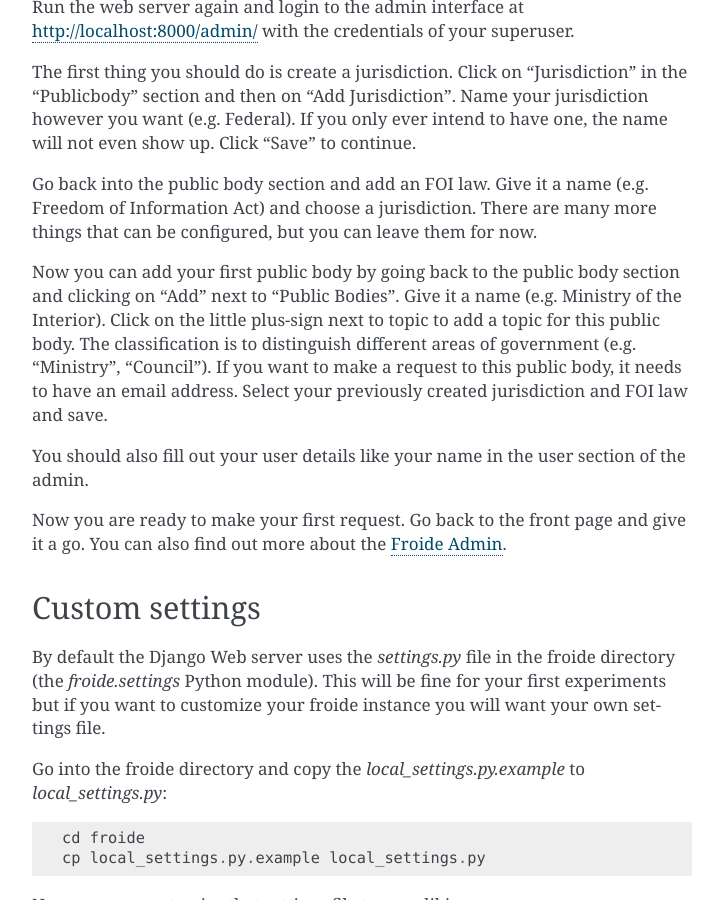
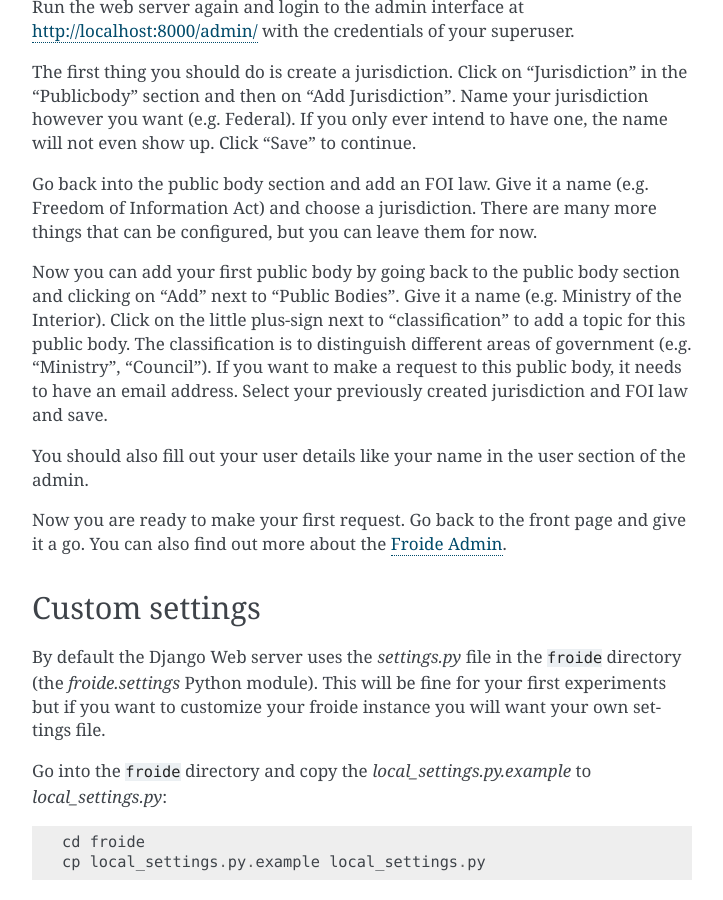
Before and after one commit to okfde/froide, a Sphinx documentation site: the page built from docs/gettingstarted.rst, in a window 1280 px wide and 900 px high, scrolled down 1336 px. Shown: the whole window, without its empty margins (388-1111 px from the left). Built offline with Sphinx 7.4.7, drawn with Linux system fonts in a browser that asks for light colours; some of the changed text lies outside the part shown.

Commit message:
Minor spelling updates

```diff
--- a/docs/about.rst
+++ b/docs/about.rst
@@ -2,7 +2,7 @@
 About
 =====
 
-Froide is a Freedom of Information portal software written in Python with Django 1.5.
+Froide is a Freedom of Information portal software written in Python with Django 1.11.
 
 
 Development Goals
--- a/docs/api.rst
+++ b/docs/api.rst
@@ -9,4 +9,4 @@
 
 There are additional search endpoints for Public Bodies and FOI Requests at `/api/v1/publicbody/search/` and `/api/v1/request/search/` respectively. Use `q` as the query parameter in a GET request.
 
-GET requests do not need to be authenticated. POST, PUT and DELETE requests have to either carry a valid session cookie and a CSRF token or provide username (you find your username on your profile) and password via Basic Authentication.
+GET requests do not need to be authenticated. POST, PUT and DELETE requests have to either carry a valid session cookie and a CSRF token or provide user name (you find your user name on your profile) and password via Basic Authentication.
--- a/docs/configuration.rst
+++ b/docs/configuration.rst
@@ -9,7 +9,7 @@
 Froide Configuration
 --------------------
 
-There is a dictionary called `FROIDE_CONFIG` inside settings.py that acts as a namespace for some other configurations. These settings are also available in the template via the name `froide` through the context processor `froide.helper.context_processors.froide`.
+There is a dictionary called `FROIDE_CONFIG` inside `settings.py` that acts as a namespace for some other configurations. These settings are also available in the template via the name `froide` through the context processor `froide.helper.context_processors.froide`.
 
 The following keys in that dictionary must be present:
 
--- a/docs/gettingstarted.rst
+++ b/docs/gettingstarted.rst
@@ -66,7 +66,7 @@
 Go back into the public body section and add an FOI law. Give it a name (e.g. Freedom of Information Act) and choose a jurisdiction. There are many more things that can be configured, but you can leave them for now.
 
 Now you can add your first public body by going back to the public body section and clicking on "Add" next to "Public Bodies". Give it a name (e.g. Ministry of the Interior).
-Click on the little plus-sign next to topic to add a topic for this public body. The classification is to distinguish different areas of government (e.g. "Ministry", "Council").
+Click on the little plus-sign next to "classification" to add a topic for this public body. The classification is to distinguish different areas of government (e.g. "Ministry", "Council").
 If you want to make a request to this public body, it needs to have an email address.
 Select your previously created jurisdiction and FOI law and save.
 
@@ -78,9 +78,9 @@
 Custom settings
 --------------------
 
-By default the Django Web server uses the `settings.py` file in the froide directory (the `froide.settings` Python module). This will be fine for your first experiments but if you want to customize your froide instance you will want your own settings file.
+By default the Django Web server uses the `settings.py` file in the ``froide`` directory (the `froide.settings` Python module). This will be fine for your first experiments but if you want to customize your froide instance you will want your own settings file.
 
-Go into the froide directory and copy the `local_settings.py.example` to `local_settings.py`::
+Go into the ``froide`` directory and copy the `local_settings.py.example` to `local_settings.py`::
 
     cd froide
     cp local_settings.py.example local_settings.py
@@ -127,6 +127,6 @@
 
 - Search Indexing: Updates to database objects are indexed in the background
 - Email Sending: When an action triggers an email, it's sent in the background
-- Denormalized Counts on database objects
+- Denormalized counts on database objects
 
 Celery also takes the role of `cron` and handles periodic tasks. These are setup in the `CELERYBEAT_SCHEDULE` setting.
--- a/docs/importpublicbodies.rst
+++ b/docs/importpublicbodies.rst
@@ -54,7 +54,7 @@
 Importing through Admin
 -----------------------
 
-The admin interface that lists public bodies has an import form at the very bottom of the page. Give a HTTP or HTTPS url of your CSV file and press the import button. The file will be downloaded and imported. Any errors will be shown to you.
+The admin interface that lists public bodies has an import form at the very bottom of the page. Give a HTTP or HTTPS URL of your CSV file and press the import button. The file will be downloaded and imported. Any errors will be shown to you.
 
 
 Importing via command line
--- a/docs/index.rst
+++ b/docs/index.rst
@@ -9,7 +9,7 @@
 Froide is a Freedom of Information portal written in Python using the Django Web framework. It manages contactable entities, requests and much more. Users can send emails to these entities and receive public answers via the platform.
 
 It was developed to power `Frag den Staat <https://fragdenstaat.de>`_ – the German
-Freedom of Information Portal, but is internationalized, localized and themable.
+Freedom of Information Portal, but is internationalized, localized and themeable.
 
 
 .. toctree::
```
Also changed, not shown: other parts of docs/configuration.rst (+1 -1 lines).
